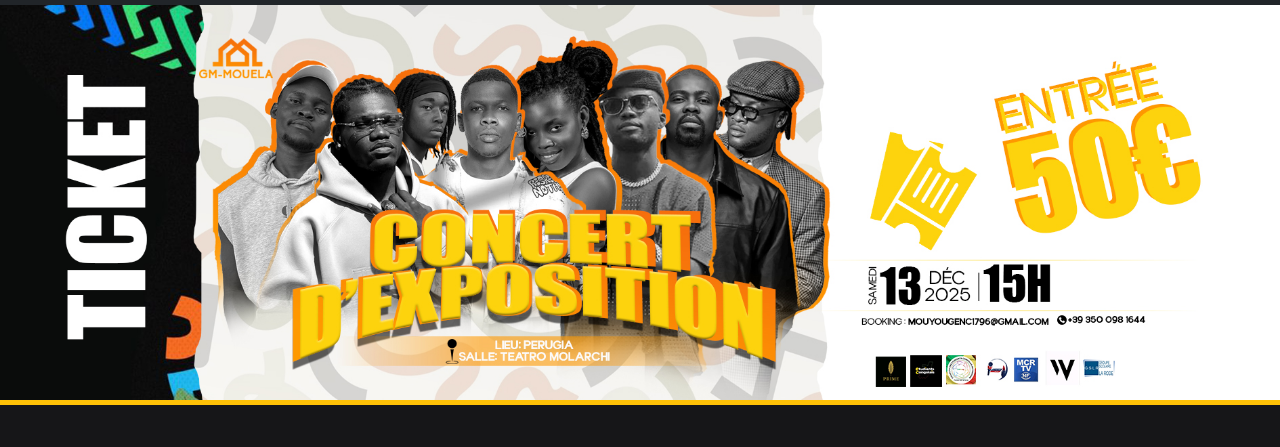
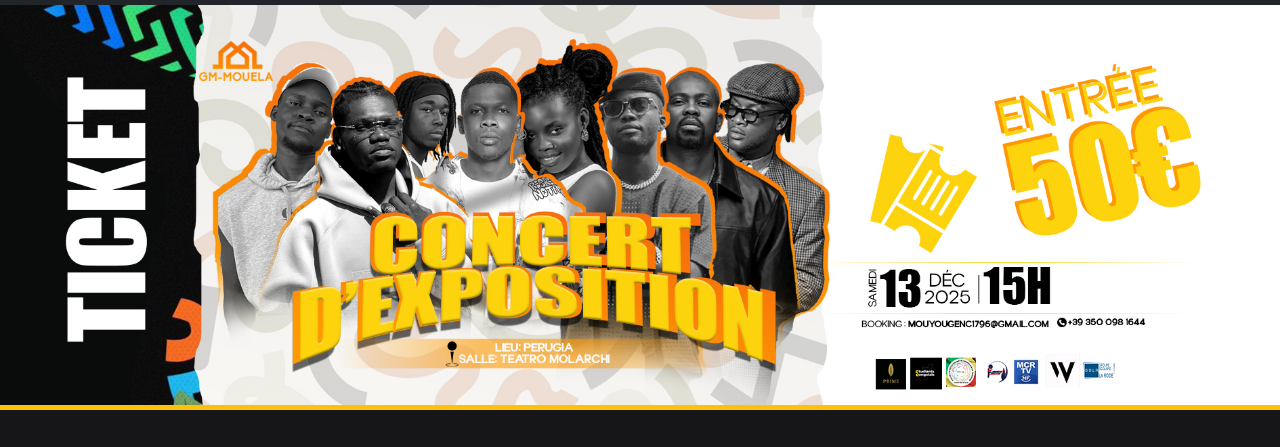
Before and after one commit to Nel-mk/gmmouelaN, a plain HTML site: page index.html in a window 1280 px wide. Shown: the part 92-539 px from the top of the page. Drawn offline with nearby package versions, Linux system fonts and the light colour scheme; a script that the page names is missing; a small style sheet from the web is missing.

```diff
--- a/css/index.css
+++ b/css/index.css
@@ -3,10 +3,11 @@
     margin: 0;
     padding: 0;
 }
-.banner{
+/*.banner{
     position: relative;
-    height: 400px; /*hauteur */
-    overflow: hidden; /* pour  */
+    min-height: 300px; /* hauteur minimale
+    height: 400px; /*hauteur
+    overflow: hidden; /* pour
 
 }
 .banner::before{
@@ -16,17 +17,17 @@
     left: 0;
     width: 100%;
     height :100%;
-    background: url('../image/CD-TICKET.jpg') center/cover no-repeat ;
-    /*filter: blur(1px);*/
+    background: url('../image/CD-TICKET.jpg') center center /contain no-repeat ;
+    /*filter: blur(1px);
     z-index: 1;
 }
-
+/*
 .banner .content{
     position: relative;
     z-index: 2;
     padding: 100px 20px;
 }
-
+*/
  /*
 .programme{
    border-radius: 50% 50% 63% 37% / 31% 14% 86% 69% ;  Rounded corners
--- a/index.html
+++ b/index.html
@@ -41,8 +41,8 @@
             </nav>
     </header>
 
-    <section class="banner border-bottom border-5 border-warning">
-
+    <section class="banner ">
+        <img src="image/CD-TICKET.jpg" alt=" image de la bannière" class="img-fluid w-100 border-bottom border-warning border-5">
     </section>
 
     <div class="row">
```
